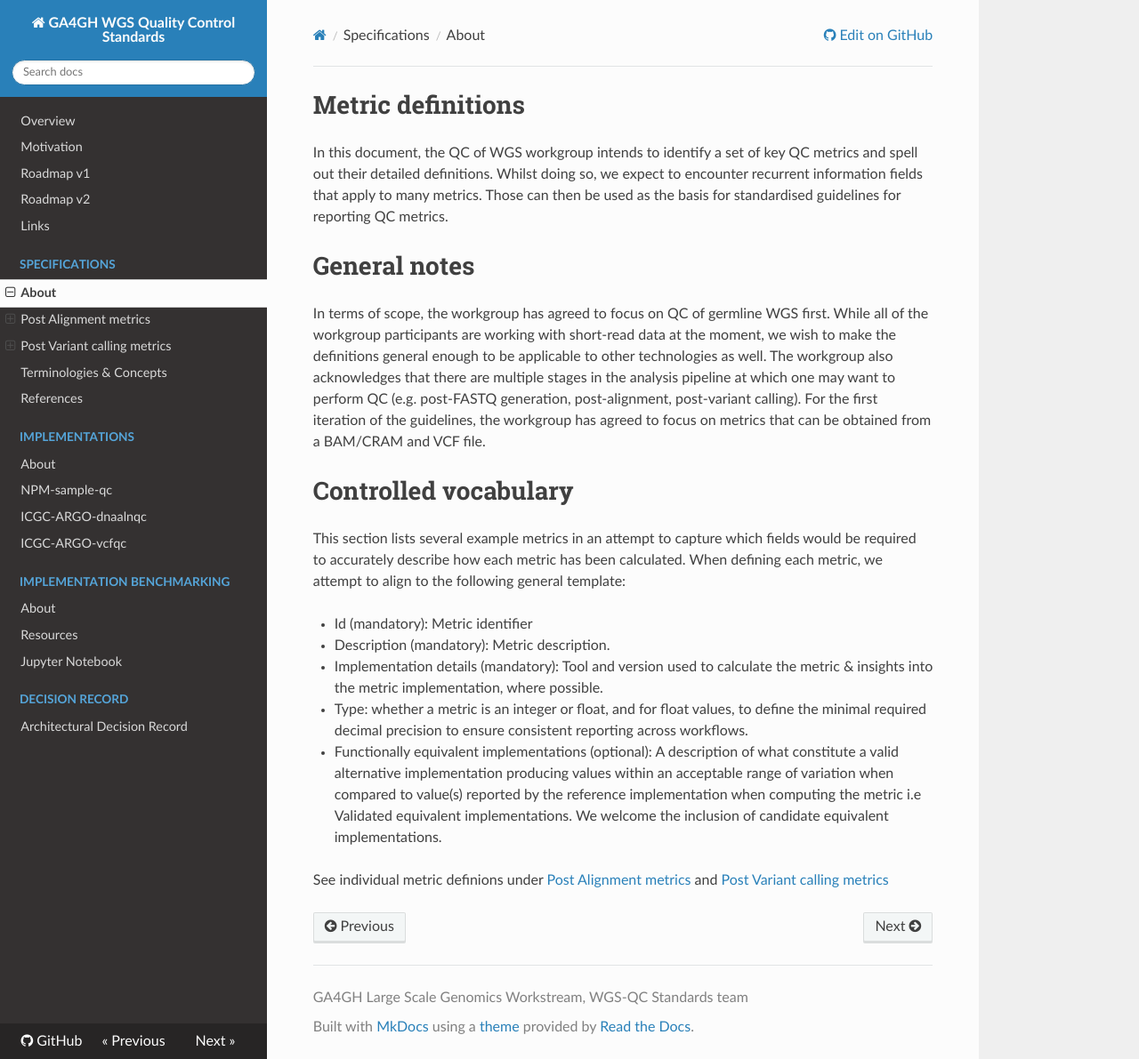
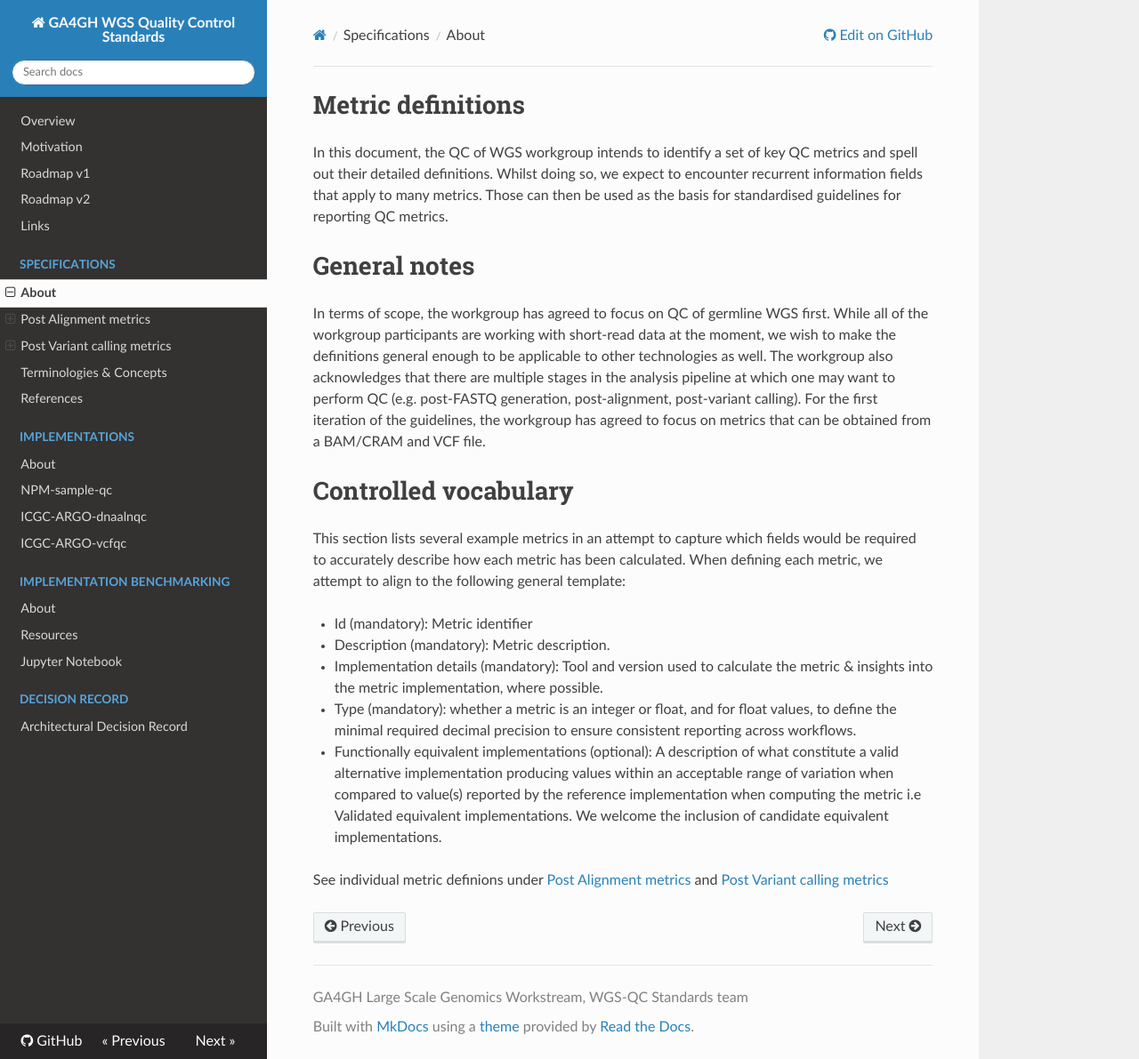
Before and after one commit to ga4gh/quality-control-wgs, an MkDocs documentation site: the page built from docs/metrics_definitions/README.md, in a window 1280 px wide and 1191 px high. Shown: the whole window at 89% size. Built offline with MkDocs 1.6.1, drawn with Linux system fonts in a browser that asks for light colours; nearby versions of some CDN libraries.

Commit message:
minor update 'mandatory'

```diff
--- a/docs/metrics_definitions/README.md
+++ b/docs/metrics_definitions/README.md
@@ -13,7 +13,7 @@
 - Id (mandatory): Metric identifier
 - Description (mandatory): Metric description.
 - Implementation details (mandatory): Tool and version used to calculate the metric & insights into the metric implementation, where possible.
-- Type: whether a metric is an integer or float, and for float values, to define the minimal required decimal precision to ensure consistent reporting across workflows.
+- Type (mandatory): whether a metric is an integer or float, and for float values, to define the minimal required decimal precision to ensure consistent reporting across workflows.
 - Functionally equivalent implementations (optional): A description of what constitute a valid alternative implementation producing values within an acceptable range of variation when compared to value(s) reported by the reference implementation when computing the metric i.e Validated equivalent implementations. We welcome the inclusion of candidate equivalent implementations.
 
 See individual metric definions under [Post Alignment metrics](https://ga4gh.github.io/quality-control-wgs/metrics_definitions/) and [Post Variant calling metrics](https://ga4gh.github.io/quality-control-wgs/metrics_definitions/)
```
